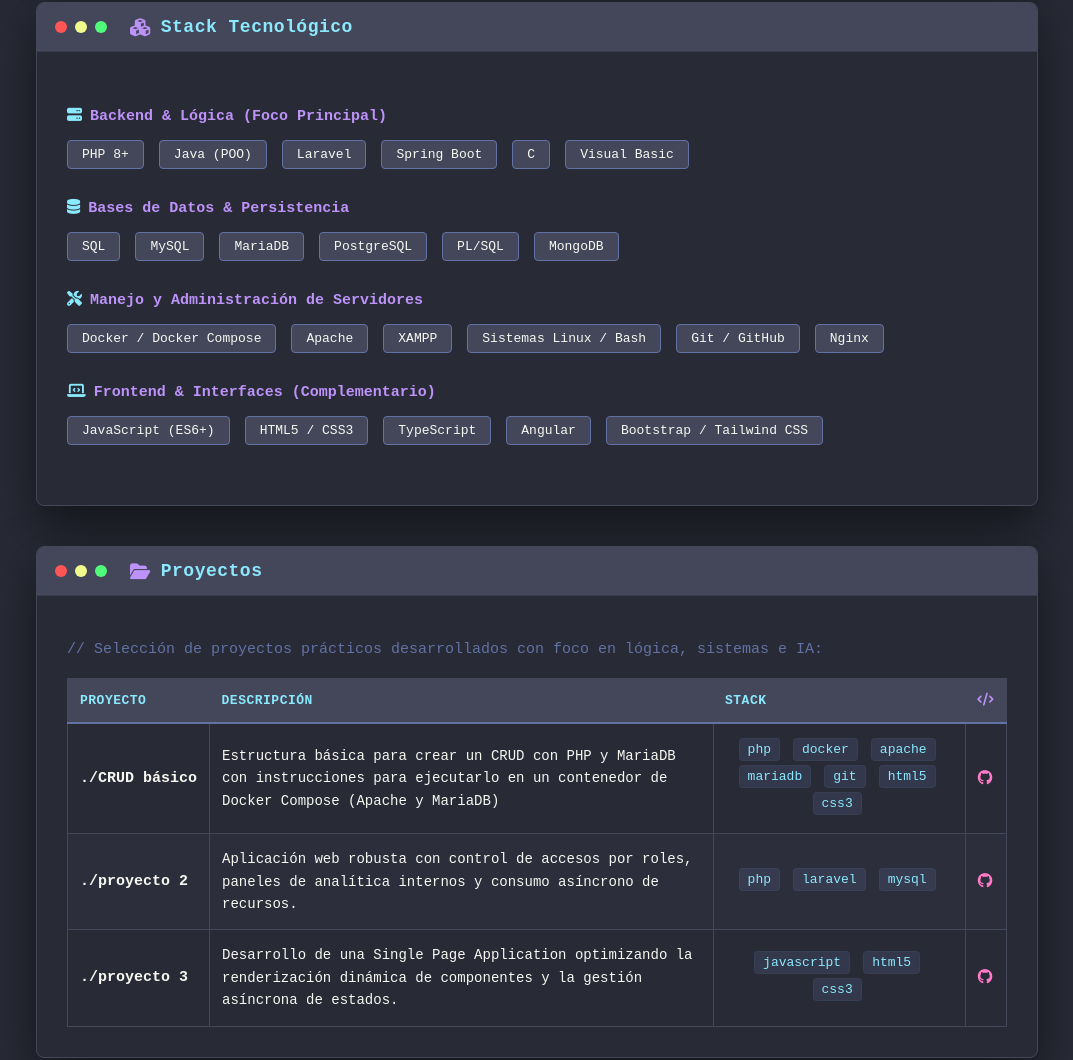
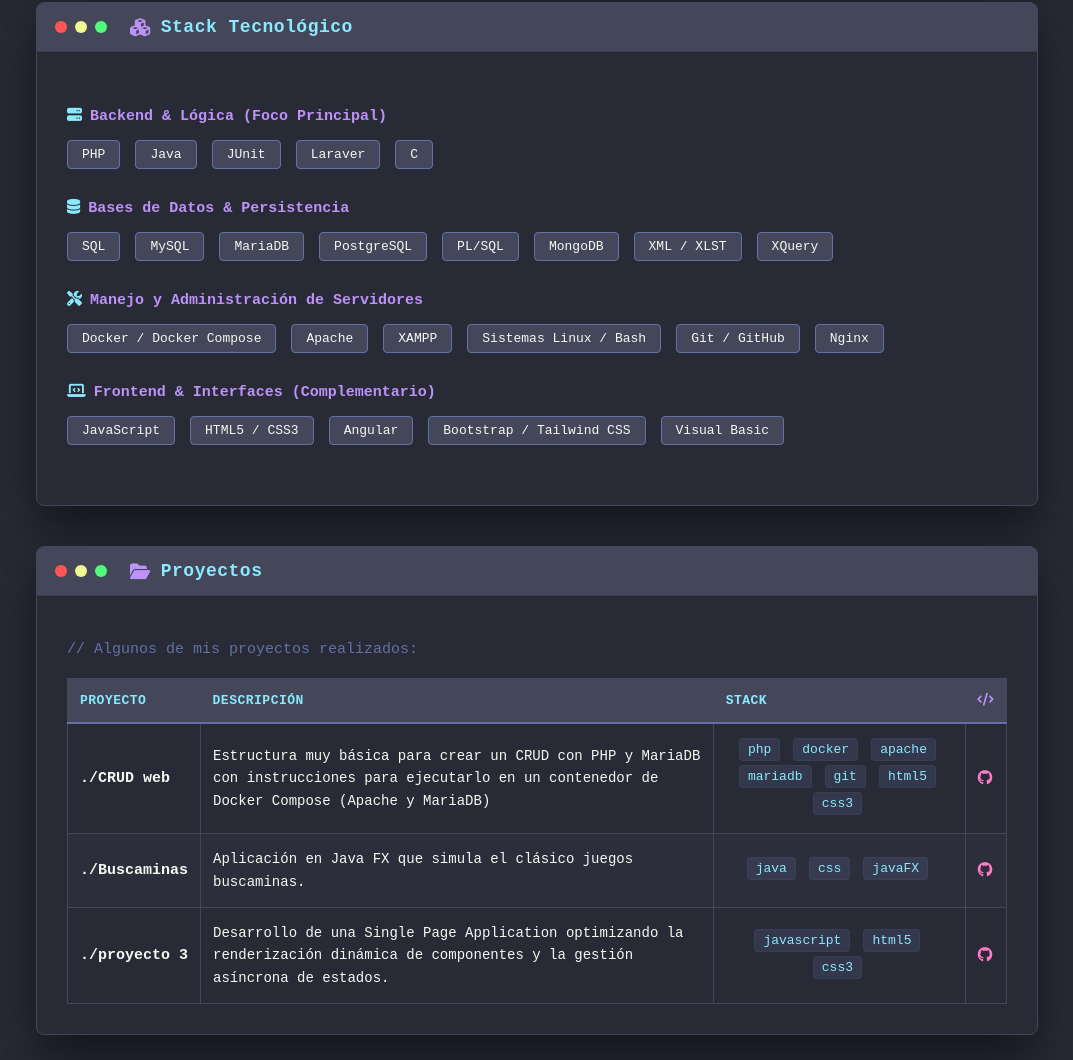
Before and after one commit to ggranger-git/portfolio, a plain HTML site: page index.html in a window 1280 px wide. Shown: the part 1165-2225 px from the top of the page, without its empty margins (103-1176 px from the left). Drawn offline with Linux system fonts and the light colour scheme.

Commit message:
ajustes pequeños en textos

```diff
--- a/index.html
+++ b/index.html
@@ -105,12 +105,11 @@
 
             <div class="seccion-habilidades">
                 <span class="categoria-tech"><i class="fas fa-server"></i>Backend & Lógica (Foco Principal)</span>
-                <span class="habilidad-tag">PHP 8+</span>
-                <span class="habilidad-tag">Java (POO)</span>
-                <span class="habilidad-tag">Laravel</span>
-                <span class="habilidad-tag">Spring Boot</span>
+                <span class="habilidad-tag">PHP</span>
+                <span class="habilidad-tag">Java</span>
+                <span class="habilidad-tag">JUnit</span>
+                <span class="habilidad-tag">Laraver</span>
                 <span class="habilidad-tag">C</span>
-                <span class="habilidad-tag">Visual Basic</span>
             </div>
 
             <div class="seccion-habilidades">
@@ -121,6 +120,8 @@
                 <span class="habilidad-tag">PostgreSQL</span>
                 <span class="habilidad-tag">PL/SQL</span>
                 <span class="habilidad-tag">MongoDB</span>
+                <span class="habilidad-tag">XML / XLST</span>
+                <span class="habilidad-tag">XQuery</span>
             </div>
 
             <div class="seccion-habilidades">
@@ -135,11 +136,11 @@
 
             <div class="seccion-habilidades">
                 <span class="categoria-tech"><i class="fas fa-laptop-code"></i>Frontend & Interfaces (Complementario)</span>
-                <span class="habilidad-tag">JavaScript (ES6+)</span>
+                <span class="habilidad-tag">JavaScript</span>
                 <span class="habilidad-tag">HTML5 / CSS3</span>
-                <span class="habilidad-tag">TypeScript</span>
                 <span class="habilidad-tag">Angular</span>
                 <span class="habilidad-tag">Bootstrap / Tailwind CSS</span>
+                <span class="habilidad-tag">Visual Basic</span>
             </div>
         </div>
     </div>
@@ -152,7 +153,7 @@
             <h2 class="titulo-seccion"><i class="fas fa-folder-open"></i>Proyectos</h2>
         </div>
         <div class="terminal-body">
-            <p class="comment">// Selección de proyectos prácticos desarrollados con foco en lógica, sistemas e IA:</p>
+            <p class="comment">// Algunos de mis proyectos realizados:</p>
 
             <table class="tabla-interactiva">
                 <thead>
@@ -165,8 +166,8 @@
                 </thead>
                 <tbody>
                     <tr>
-                        <td class="col-proyecto">./CRUD básico</td>
-                        <td class="col-descripcion">Estructura básica para crear un CRUD con PHP y MariaDB con instrucciones para ejecutarlo en un contenedor de Docker Compose (Apache y MariaDB)</td>
+                        <td class="col-proyecto">./CRUD web</td>
+                        <td class="col-descripcion">Estructura muy básica para crear un CRUD con PHP y MariaDB con instrucciones para ejecutarlo en un contenedor de Docker Compose (Apache y MariaDB)</td>
                         <td class="col-stack">
                             <span class="arg-tech">php</span>
                             <span class="arg-tech">docker</span>
@@ -179,12 +180,12 @@
                         <td><a class="enlace-proyecto" href="https://github.com/ggranger-git/crud-php-clientes" target="_blank"><i class="fab fa-github"></i></a></td>
                     </tr>
                     <tr>
-                        <td class="col-proyecto">./proyecto 2</td>
-                        <td class="col-descripcion">Aplicación web robusta con control de accesos por roles, paneles de analítica internos y consumo asíncrono de recursos.</td>
+                        <td class="col-proyecto">./Buscaminas</td>
+                        <td class="col-descripcion">Aplicación en Java FX que simula el clásico juegos buscaminas.</td>
                         <td class="col-stack">
-                            <span class="arg-tech">php</span>
-                            <span class="arg-tech">laravel</span>
-                            <span class="arg-tech">mysql</span>
+                            <span class="arg-tech">java</span>
+                            <span class="arg-tech">css</span>
+                            <span class="arg-tech">javaFX</span>
                         </td>
                         <td><a class="enlace-proyecto" href="#" target="_blank"><i class="fab fa-github"></i></a></td>
                     </tr>
@@ -212,7 +213,7 @@
         </div>
         <div class="terminal-body">
             <p class="texto-plano">
-                Estoy disponible para realizar entrevistas, pruebas técnicas o conversar sobre cómo puedo sumar valor liderando o integrándome en vuestro equipo de desarrollo. ¡Hablemos!
+                ¡Hablemos!
             </p>
             <p style="margin-top: 15px; line-height: 2;">
                 <i class="fas fa-envelope" style="color: #bd93f9; width: 25px;"></i> Email: <a href="mailto:grangerguillermo@gmail.com" style="color: #f1fa8c;">grangerguillermo@gmail.com</a><br>
@@ -224,7 +225,7 @@
     </div>
 
     <footer class="animacion-entrada" style="animation-delay: 0.7s;">
-        <p>Porfolio creado por @Guillermo Granger &copy; 2026</p>
+        <p>Diseño @Guillermo Granger &copy; 2026</p>
     </footer>
 
 </body>
```
